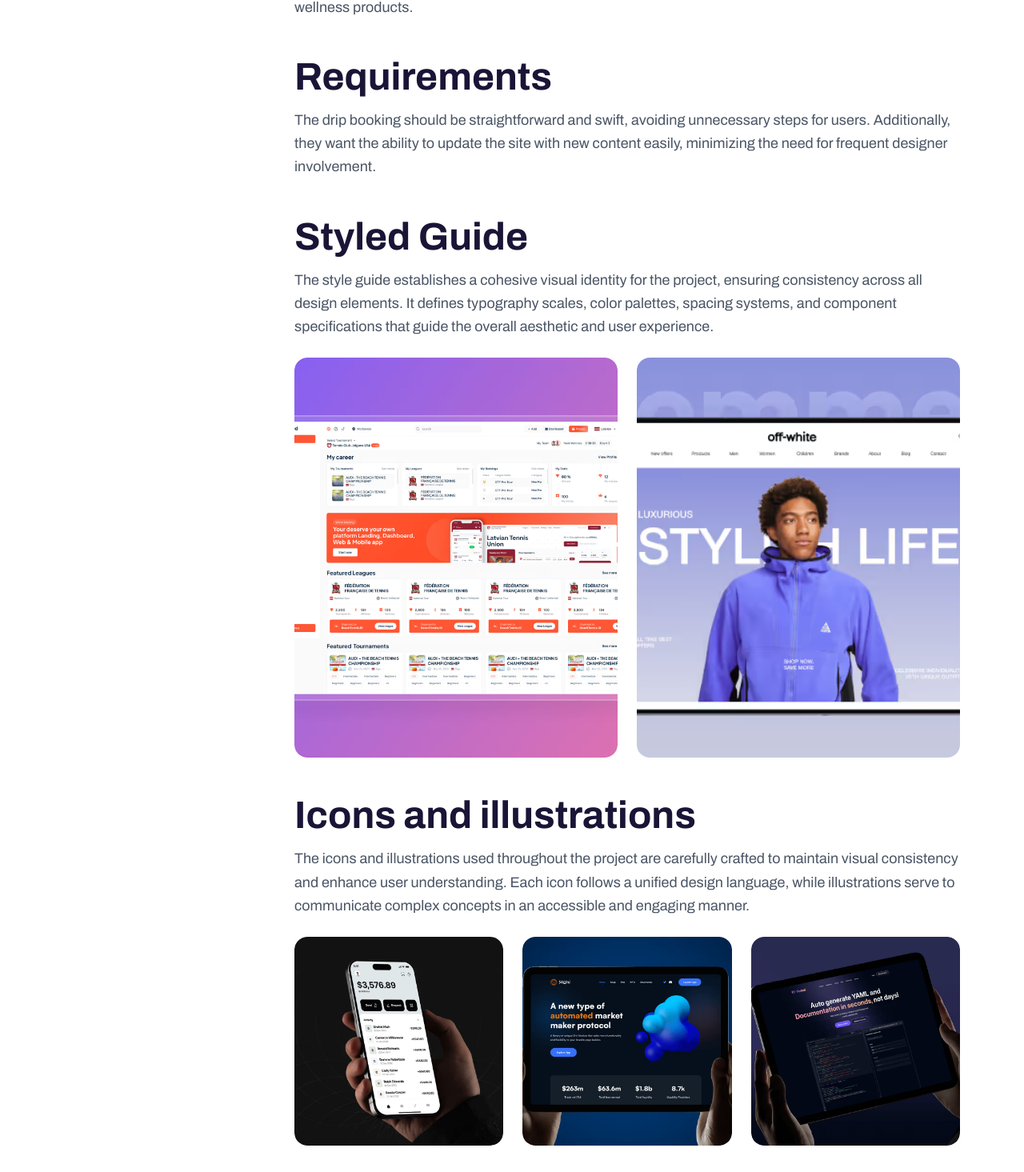
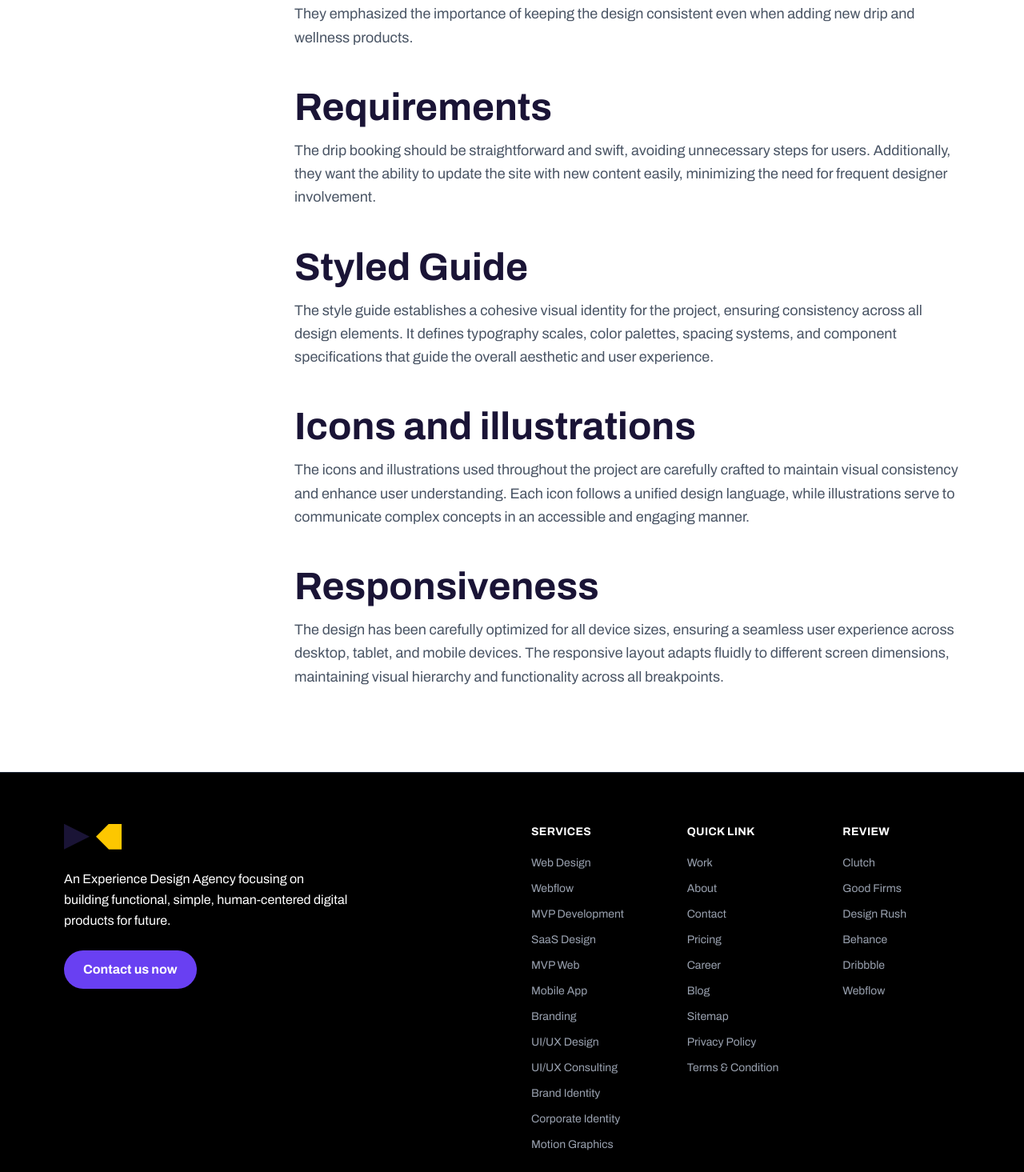
Before and after one commit to Joy773/Graphilence-Portfolio-Payment-App, a Next.js app in the folder my-app/: page /work/off-white in a window 1280 px wide. Shown: the part 1332-2797 px from the top of the page at 80% size. Built offline with nearby package versions, Linux system fonts and the light colour scheme.

Commit message:
Latest Commit

```diff
--- a/my-app/package.json
+++ b/my-app/package.json
@@ -13,7 +13,8 @@
     "next": "16.1.1",
     "react": "19.2.3",
     "react-dom": "19.2.3",
-    "react-icons": "^5.5.0"
+    "react-icons": "^5.5.0",
+    "react-pageflip": "^2.0.3"
   },
   "devDependencies": {
     "@tailwindcss/postcss": "^4",
--- a/my-app/src/Components/Footer.tsx
+++ b/my-app/src/Components/Footer.tsx
@@ -63,18 +63,24 @@ const Footer = () => {
             </div>
 
             {/* Company Description */}
-            <p className="text-gray-400 mb-6 text-sm lg:text-base leading-relaxed">
-              An Experience Design Agency focusing on building functional, simple, human-centered digital products for future.
-            </p>
+            <div className='lg:w-2/3'>
+              <p className="text-white mb-6 text-sm lg:text-base leading-relaxed">
+                An Experience Design Agency focusing on building functional, simple, human-centered digital products for future.
+              </p>
+            </div>
+
 
             {/* Contact Button */}
-            <button className="bg-purplish-blue cursor-pointer text-white font-bold py-3 px-6 rounded-lg transition-colors w-full lg:w-auto">
+            <div>
+            <button className="bg-purplish-blue cursor-pointer text-white font-bold rounded-full py-3 px-6">
               Contact us now
             </button>
+            </div>
+
           </div>
 
           {/* Right Side - SERVICES, QUICK LINK, and REVIEW */}
-          <div className="grid grid-cols-1 md:grid-cols-3 gap-8 lg:gap-12">
+          <div className="grid grid-cols-2 md:grid-cols-3 gap-8 lg:gap-12">
             {/* SERVICES Section */}
             <div className="flex flex-col">
               <h3 className="text-white font-bold text-sm uppercase mb-4 tracking-wide">
@@ -193,7 +199,7 @@ const Footer = () => {
           <div className="flex items-center gap-3">
             <div className="w-10 h-10 bg-purplish-blue rounded-full flex items-center justify-center cursor-pointer">
               <svg width="16" height="16" viewBox="0 0 16 16" fill="none" xmlns="http://www.w3.org/2000/svg">
-                <path d="M8 4V12M4 8L8 12L12 8" stroke="#1A1436" strokeWidth="2" strokeLinecap="round" strokeLinejoin="round"/>
+                <path d="M8 4V12M4 8L8 12L12 8" stroke="#1A1436" strokeWidth="2" strokeLinecap="round" strokeLinejoin="round" />
               </svg>
             </div>
             <div>
--- a/my-app/src/app/about/page.tsx
+++ b/my-app/src/app/about/page.tsx
@@ -394,7 +394,7 @@ const Page = () => {
       </div>
       </RevealOnScroll>
       <RevealOnScroll delay={0.1}>
-        <div className="mt-20">
+        <div className="mt-20 mb-20">
           <h1 className="text-2xl font-bold text-midnight-monarch mb-8">Founder & Executive</h1>
           <div className="grid lg:grid-cols-4 md:grid-cols-2 grid-cols-1 gap-6 lg:gap-8">
             {teamMembers.team.map((member, index) => (
--- a/my-app/src/app/work/[slug]/page.tsx
+++ b/my-app/src/app/work/[slug]/page.tsx
@@ -6,6 +6,59 @@ import Footer from "@/Components/Footer";
 import Image from "next/image";
 import Link from "next/link";
 import { useParams } from "next/navigation";
+import HTMLFlipBook from "react-pageflip";
+
+// Page component with forwardRef for react-pageflip
+const FlipPage = React.forwardRef<
+  HTMLDivElement,
+  { image: string; alt: string }
+>(({ image, alt }, ref) => {
+  return (
+    <div
+      ref={ref}
+      className="demoPage relative w-full h-full rounded-2xl overflow-hidden"
+      style={{
+        width: "100%",
+        height: "100%",
+        position: "relative",
+        backgroundColor: "#f3f4f6",
+      }}
+    >
+      <Image
+        src={image}
+        alt={alt}
+        fill
+        className="object-cover rounded-2xl"
+        sizes="(max-width: 1024px) 100vw, 60vw"
+        priority
+        quality={100}
+      />
+    </div>
+  );
+});
+
+FlipPage.displayName = "FlipPage";
+
+// Blank page component for single-page mode
+const BlankPage = React.forwardRef<HTMLDivElement>((props, ref) => {
+  return (
+    <div
+      ref={ref}
+      className="demoPage relative w-full h-full rounded-2xl overflow-hidden"
+      style={{
+        width: "100%",
+        height: "100%",
+        position: "relative",
+        backgroundColor: "#f3f4f6",
+        display: "flex",
+        alignItems: "center",
+        justifyContent: "center",
+      }}
+    />
+  );
+});
+
+BlankPage.displayName = "BlankPage";
 
 export default function WorkDetail() {
   const params = useParams();
@@ -256,26 +309,28 @@ export default function WorkDetail() {
           {/* Right Content Area - Project Image and Details */}
           <div className="lg:col-span-3">
             {/* Project Title */}
-            <div className="mb-8">
-              <h1 className="text-4xl sm:text-5xl lg:text-6xl font-bold text-midnight-monarch mb-4">
+            <div className="mb-0 -mb-2">
+              <h1 className="text-4xl sm:text-5xl lg:text-6xl font-bold text-midnight-monarch mb-0 leading-tight">
                 {project.title}
               </h1>
-              <p className="text-lg md:text-xl text-gray-600 leading-relaxed md:hidden">
+              <p className="text-lg md:text-xl text-gray-600 leading-relaxed md:hidden mb-0">
                 {project.description}
               </p>
             </div>
 
             {/* Project Image */}
-            <div className="relative w-full max-w-3xl aspect-[4/3] rounded-2xl overflow-hidden mb-12">
+            <div className="relative w-full mt-8 mb-8 flex justify-center items-center px-4">
+              <div className="relative w-full sm:w-[800px] md:w-[1000px] lg:w-[1200px] xl:w-[1400px] aspect-[4/3] rounded-2xl overflow-hidden" style={{ minHeight: '500px' }}>
                 <Image
                   src={project.image}
                   alt={project.title}
                   fill
                   className="object-cover rounded-2xl"
-                sizes="(max-width: 1024px) 100vw, 60vw"
+                  sizes="(max-width: 640px) 100vw, (max-width: 768px) 800px, (max-width: 1024px) 1000px, (max-width: 1280px) 1200px, 1400px"
                   priority
                   quality={100}
                 />
+              </div>
             </div>
 
             {/* About The Project Section */}
@@ -301,30 +356,6 @@ export default function WorkDetail() {
               <p className="text-lg text-gray-600 leading-relaxed mb-6">
                 The style guide establishes a cohesive visual identity for the project, ensuring consistency across all design elements. It defines typography scales, color palettes, spacing systems, and component specifications that guide the overall aesthetic and user experience.
               </p>
-
-              {/* Style Guide Images */}
-              <div className="grid grid-cols-1 md:grid-cols-2 mt-6 gap-6">
-                <div className="relative rounded-2xl overflow-hidden bg-gray-200 w-full h-[500px] md:aspect-[450/430]">
-                  <Image
-                    src="/work-list/first.avif"
-                    alt="Style Guide Example 1"
-                    fill
-                    className="object-cover rounded-2xl"
-                    sizes="(max-width: 768px) 100vw, 50vw"
-                    loading="lazy"
-                  />
-                </div>
-                <div className="relative rounded-2xl overflow-hidden bg-gray-200 w-full h-[500px] md:aspect-[450/430]">
-                  <Image
-                    src="/work-list/second.avif"
-                    alt="Style Guide Example 2"
-                    fill
-                    className="object-cover rounded-2xl"
-                    sizes="(max-width: 768px) 100vw, 50vw"
-                    loading="lazy"
-                  />
-                </div>
-              </div>
             </div>
 
             {/* Icons and Illustrations Section */}
@@ -333,40 +364,6 @@ export default function WorkDetail() {
               <p className="text-lg text-gray-600 leading-relaxed mb-6">
                 The icons and illustrations used throughout the project are carefully crafted to maintain visual consistency and enhance user understanding. Each icon follows a unified design language, while illustrations serve to communicate complex concepts in an accessible and engaging manner.
               </p>
-
-              {/* Icons and Illustrations Images */}
-              <div className="grid grid-cols-1 md:grid-cols-3 gap-6 mt-6">
-                <div className="relative rounded-2xl overflow-hidden bg-gray-200 w-full aspect-square">
-                  <Image
-                    src="/work-list/third.avif"
-                    alt="Icons and Illustrations Example 1"
-                    fill
-                    className="object-cover rounded-2xl"
-                    sizes="(max-width: 768px) 100vw, 33vw"
-                    loading="lazy"
-                  />
-                </div>
-                <div className="relative rounded-2xl overflow-hidden bg-gray-200 w-full aspect-square">
-                  <Image
-                    src="/work-list/fourth.avif"
-                    alt="Icons and Illustrations Example 2"
-                    fill
-                    className="object-cover rounded-2xl"
-                    sizes="(max-width: 768px) 100vw, 33vw"
-                    loading="lazy"
-                  />
-                </div>
-                <div className="relative rounded-2xl overflow-hidden bg-gray-200 w-full aspect-square">
-                  <Image
-                    src="/work-list/fifth.avif"
-                    alt="Icons and Illustrations Example 3"
-                    fill
-                    className="object-cover rounded-2xl"
-                    sizes="(max-width: 768px) 100vw, 33vw"
-                    loading="lazy"
-                  />
-                </div>
-              </div>
             </div>
 
             {/* Responsiveness Section */}
@@ -375,18 +372,6 @@ export default function WorkDetail() {
               <p className="text-lg text-gray-600 leading-relaxed mb-6">
                 The design has been carefully optimized for all device sizes, ensuring a seamless user experience across desktop, tablet, and mobile devices. The responsive layout adapts fluidly to different screen dimensions, maintaining visual hierarchy and functionality across all breakpoints.
               </p>
-
-              {/* Responsiveness Image */}
-              <div className="relative rounded-2xl overflow-hidden bg-gray-200 w-full aspect-video mt-6">
-                <Image
-                  src="/work-list/sixth.avif"
-                  alt="Responsiveness Example"
-                  fill
-                  className="object-cover rounded-2xl"
-                  sizes="(max-width: 768px) 100vw, 100vw"
-                  loading="lazy"
-                />
-              </div>
             </div>
           </div>
         </div>
```
Also changed, not shown: my-app/src/Components/Navbar.tsx (+18 -16 lines), 1 other file (tests, documents, lock files or other folders). Lines whose indentation alone changed are shown as unchanged.
